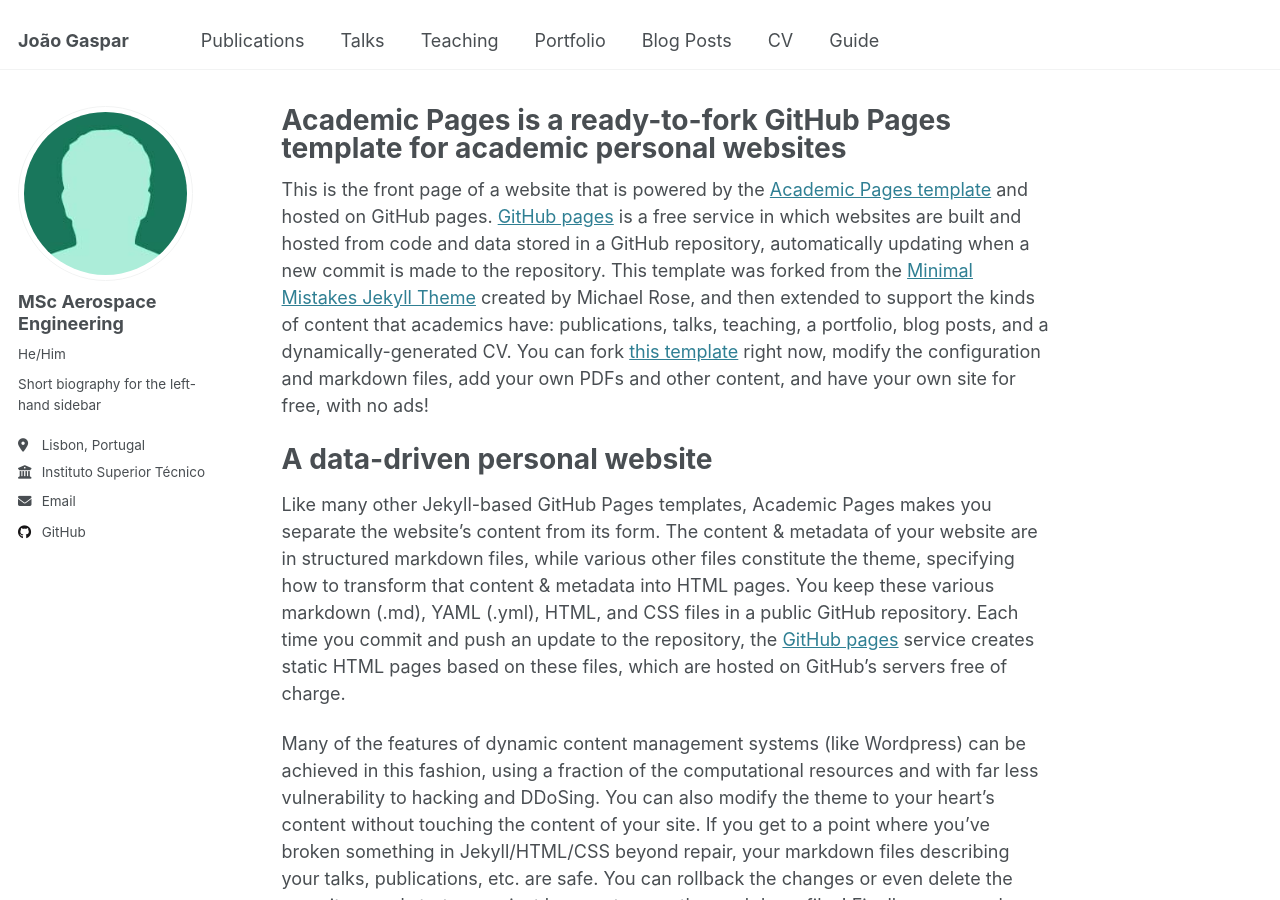
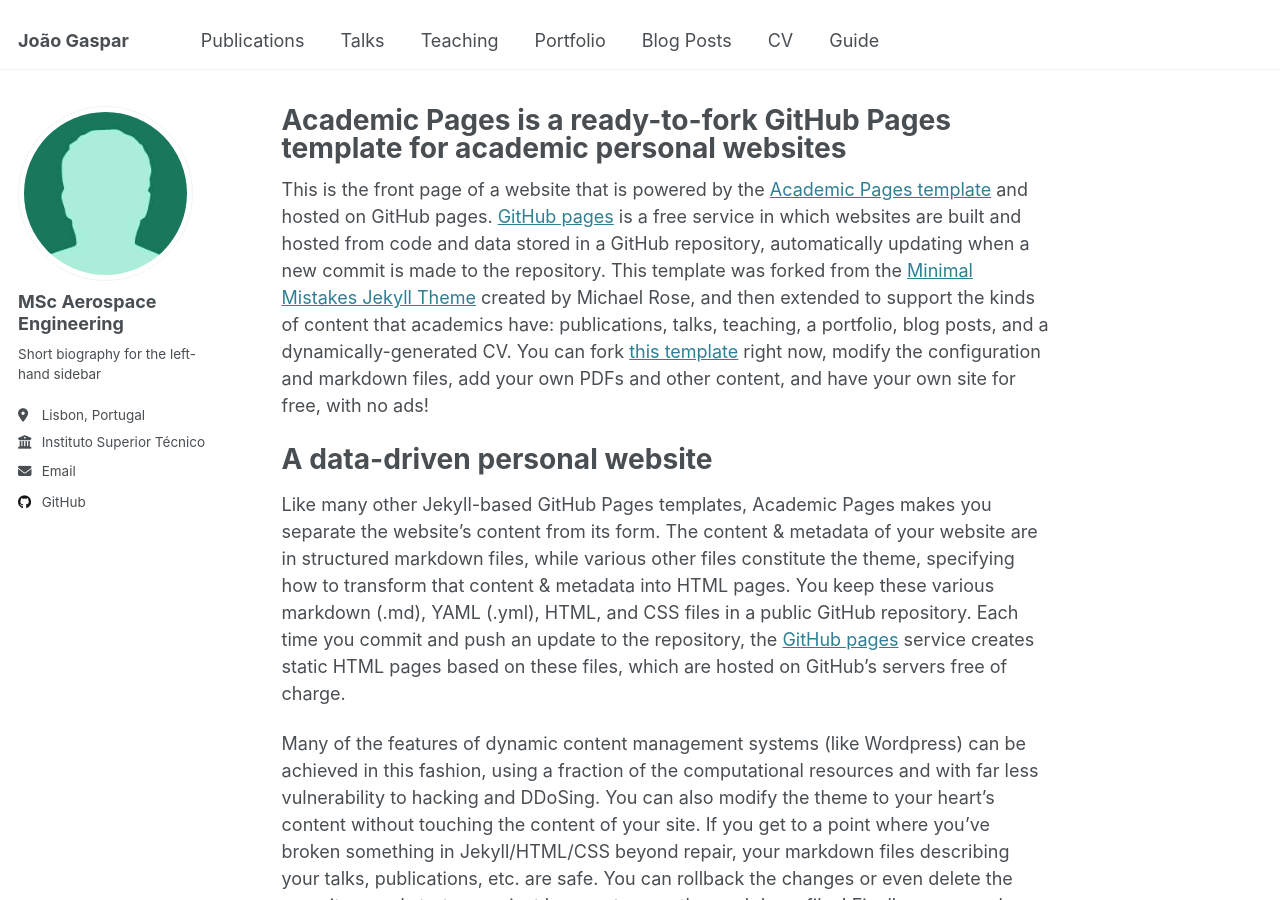
Before and after one commit to joaogaspar00/joaogaspar00.github.io, a Jekyll site: the page built from _pages/about.md, in a window 1280 px wide and 900 px high. Built offline with Jekyll 4.4.1, drawn with Linux system fonts in a browser that asks for light colours.

Commit message:
Update _config.yml

```diff
--- a/_config.yml
+++ b/_config.yml
@@ -13,9 +13,9 @@ title                    : "João Gaspar"
 title_separator          : "-"
 name                     : &name "João Gaspar"
 description              : &description "personal description"
-url                      : https://academicpages.github.io # the base hostname & protocol for your site e.g. "https://[your GitHub username].github.io"
+url                      : https://joaogaspar00.github.io/ # the base hostname & protocol for your site e.g. "https://[your GitHub username].github.io"
 baseurl                  : "" # the subpath of your site, e.g. "/blog"
-repository               : "academicpages/academicpages.github.io"
+repository               : "joaogaspar00/joaogaspar00.github.io"
 
 # Site Author - The following control what appear as part of the author content on the side bar.
 #               If a field is blank the icon and link will not appear, otherwise it will be shown.
@@ -24,7 +24,7 @@ author:
   # Biographic information
   avatar           : "bio-photo-2.jpg"
   name             : "MSc Aerospace Engineering"
-  pronouns         : "He/Him"
+  pronouns         : # "He/Him"
   bio              : "Short biography for the left-hand sidebar"
   location         : "Lisbon, Portugal"
   employer         : "Instituto Superior Técnico"
```
